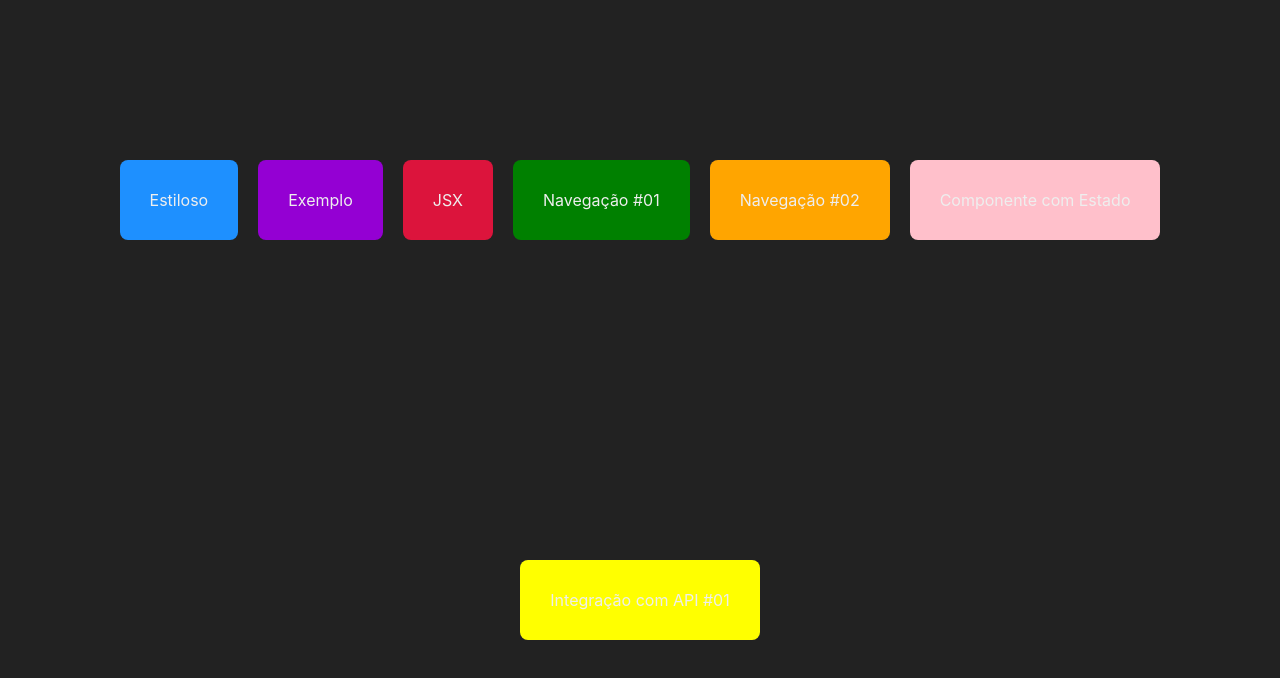
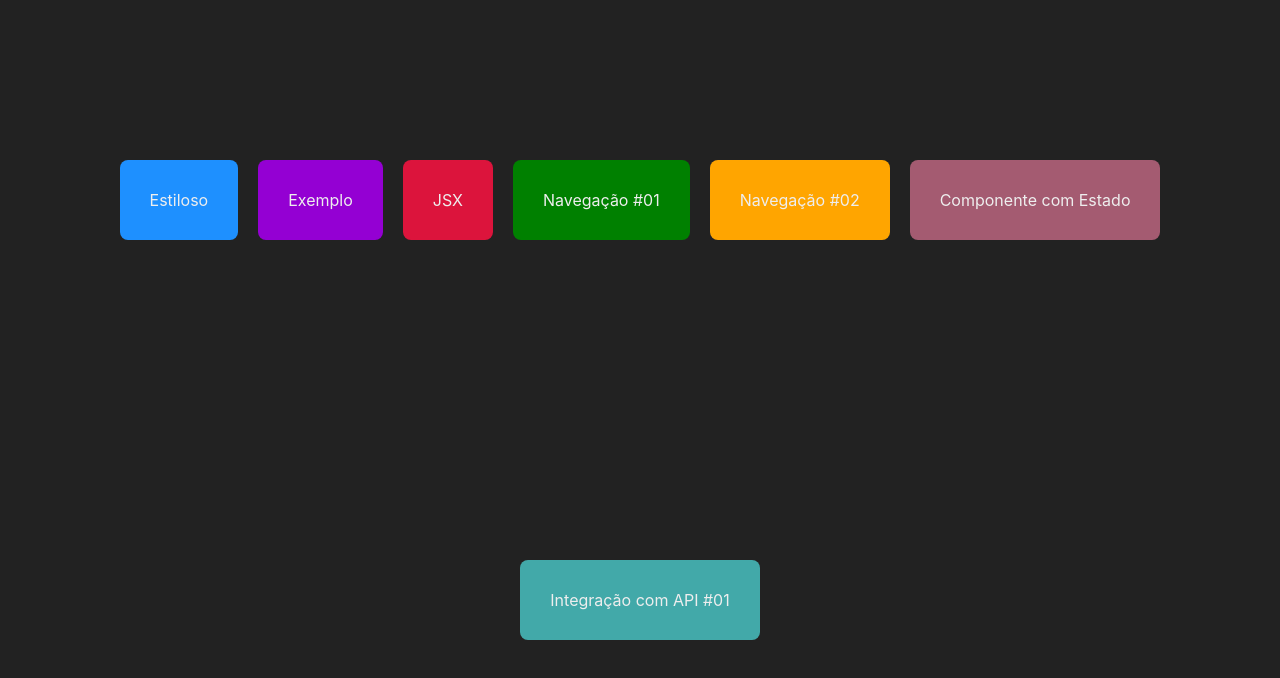
Before and after one commit to Paulosmj/NextJs, a Next.js app: page / in a window 1280 px wide. Shown: the top 678 px of the page. Built offline with nearby package versions, Linux system fonts and the light colour scheme.

Commit message:
Refatorando cores

```diff
--- a/src/pages/index.jsx
+++ b/src/pages/index.jsx
@@ -22,11 +22,15 @@ export default function Inicio() {
         destino="/cliente/sp-2/123"
         cor="Orange"
       />
-      <Navegador texto="Componente com Estado" destino="/estado" cor="pink" />
+      <Navegador
+        texto="Componente com Estado"
+        destino="/estado"
+        cor="#a45b71"
+      />
       <Navegador
         texto="Integração com API #01"
         destino="/integracao_1"
-        cor="yellow"
+        cor="#42a9a9"
       />
     </div>
   );
```
